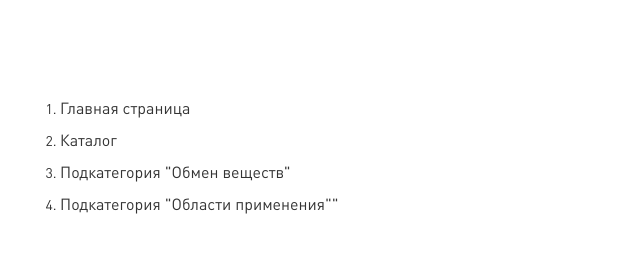
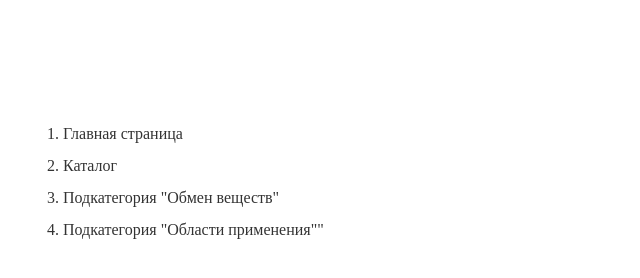
Before and after one commit to Zankurgj/Biogena_product, a website: page app/index.html in a window 1280 px wide. Shown: the whole page, without its empty margins (0-640 px from the left). Drawn offline with nearby package versions, Linux system fonts and the light colour scheme; files that its build step writes are made by us from their sources; files whose address does not match are found by name.

Commit message:
remove libs

```diff
--- a/app/sass/_config.scss
+++ b/app/sass/_config.scss
@@ -1,21 +1,21 @@
 // IMPORT SECTION
-@import "node_modules/bootstrap/scss/bootstrap-reboot.scss";
-@import "node_modules/slick-carousel/slick/slick.scss";
+// @import "node_modules/bootstrap/scss/bootstrap-reboot.scss";
+// @import "node_modules/slick-carousel/slick/slick.scss";
 $mainfamily: DINPro; // Main Font Family
 // FONTS LOAD SECTION
-@mixin font($f-name, $f-style, $f-weight, $f-url) {
-  @font-face {
-    font-family: $f-name;
-    font-style: $f-style;
-    font-weight: $f-weight;
-    font-display: swap;
-    src: url($f-url + ".woff2") format("woff2");
-    src: url($f-url + ".woff") format("woff");
-  }
-}
+// @mixin font($f-name, $f-style, $f-weight, $f-url) {
+//   @font-face {
+//     font-family: $f-name;
+//     font-style: $f-style;
+//     font-weight: $f-weight;
+//     font-display: swap;
+//     src: url($f-url + ".woff2") format("woff2");
+//     src: url($f-url + ".woff") format("woff");
+//   }
+// }
 
-@include font("DINPro", normal, 900, "../fonts/DINPro-Black");
-@include font("DINPro", normal, 300, "../fonts/DINPro-Light");
-@include font("DINPro", normal, 700, "../fonts/DINPro-Bold");
-@include font("DINPro", normal, 500, "../fonts/DINPro-Medium");
-@include font("DINPro", normal, 400, "../fonts/DINPro");
+// @include font("DINPro", normal, 900, "../fonts/DINPro-Black");
+// @include font("DINPro", normal, 300, "../fonts/DINPro-Light");
+// @include font("DINPro", normal, 700, "../fonts/DINPro-Bold");
+// @include font("DINPro", normal, 500, "../fonts/DINPro-Medium");
+// @include font("DINPro", normal, 400, "../fonts/DINPro");
--- a/app/sass/pages/_main_page.scss
+++ b/app/sass/pages/_main_page.scss
@@ -5,18 +5,18 @@ $base-timing: ease-in-out;
 $mobile-bp: 768px;
 
 // BASE
-body {
-  font-size: 14px;
-  font-family: $mainfamily;
-  min-width: 320px;
-  position: relative;
-  line-height: 1.2;
-  overflow-x: hidden;
-  background-color: #fff;
-  -webkit-font-smoothing: antialiased;
-  padding: 0;
-  margin: 0;
-}
+// body {
+//   font-size: 14px;
+//   font-family: $mainfamily;
+//   min-width: 320px;
+//   position: relative;
+//   line-height: 1.2;
+//   overflow-x: hidden;
+//   background-color: #fff;
+//   -webkit-font-smoothing: antialiased;
+//   padding: 0;
+//   margin: 0;
+// }
 .visually-hidden {
   position: absolute;
   width: 1px;
--- a/gulpfile.js
+++ b/gulpfile.js
@@ -59,18 +59,16 @@ function styles() {
 // Scripts & JS Libraries
 
 function scripts() {
-  return (
-    src([
-      "node_modules/jquery/dist/jquery.min.js",
-      "node_modules/slick-carousel/slick/slick.min.js",
-      "app/js/app.js", // app.js. Always at the end
-    ])
-      .pipe(concat("app.min.js"))
-      .pipe(babel({ presets: ["@babel/preset-env"] }))
-      // .pipe(uglify()) // Minify JS (opt.)
-      .pipe(dest("app/js"))
-      .pipe(browserSync.stream())
-  );
+  return src([
+    // "node_modules/jquery/dist/jquery.min.js",
+    // "node_modules/slick-carousel/slick/slick.min.js",
+    "app/js/app.js", // app.js. Always at the end
+  ])
+    .pipe(concat("app.min.js"))
+    .pipe(babel({ presets: ["@babel/preset-env"] }))
+    .pipe(uglify()) // Minify JS (opt.)
+    .pipe(dest("app/js"))
+    .pipe(browserSync.stream());
 }
 
 // Images
```
Also changed, not shown: app/css/app.min.css, app/js/app.min.js.
